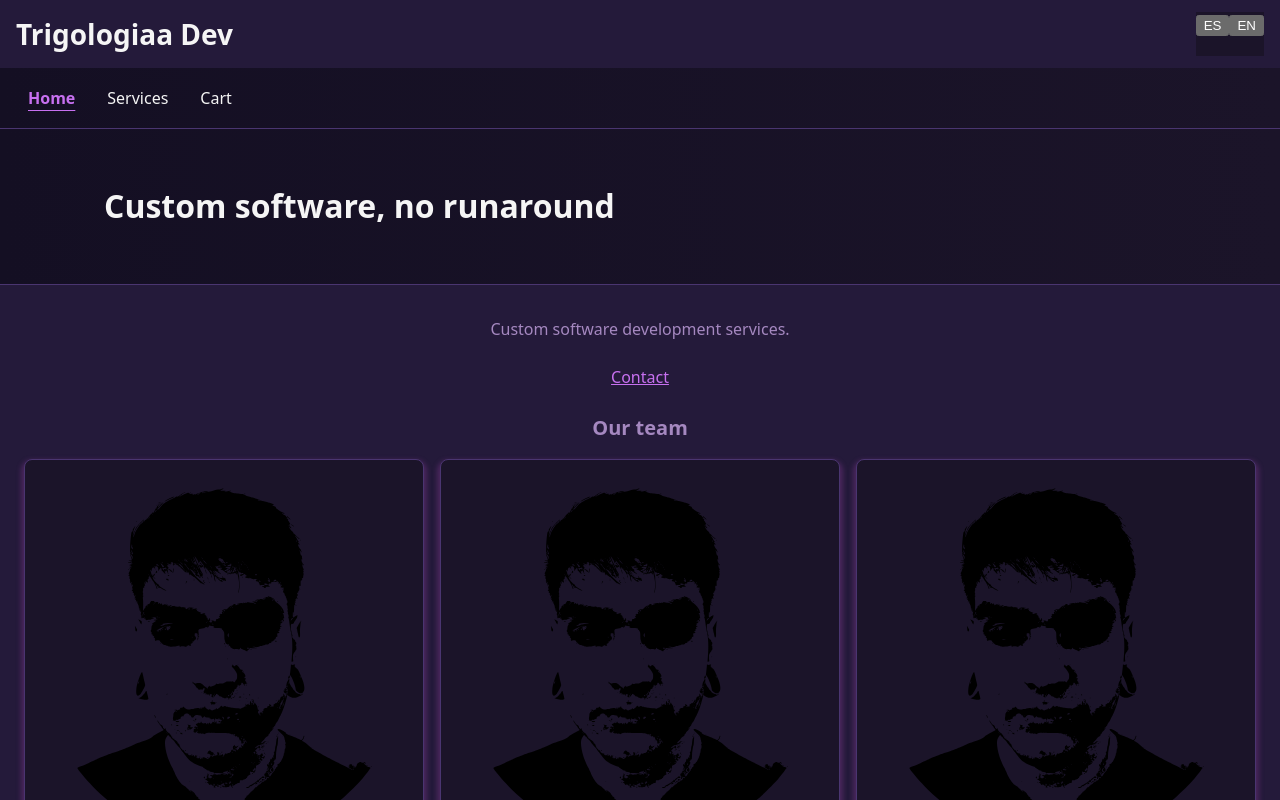
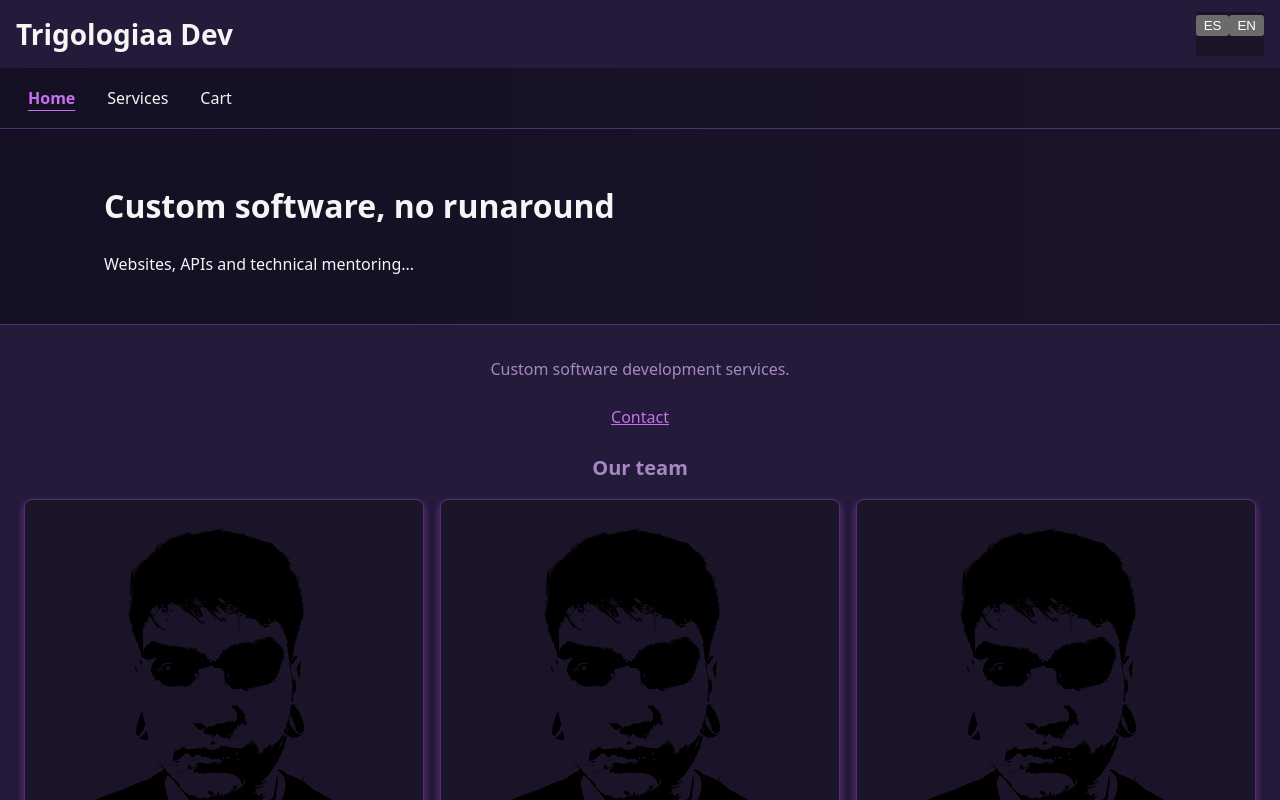
Before and after one commit to trigologiaa/frontend, a React (Vite) app: page / in a window 1280 px wide. Shown: the top 800 px of the page. Built offline with nearby package versions, Linux system fonts and the light colour scheme.

Commit message:
feat(home): show the value proposition

```diff
--- a/src/features/home/pages/Home.jsx
+++ b/src/features/home/pages/Home.jsx
@@ -2,5 +2,10 @@ import { useTranslation } from "react-i18next";
 
 export function Home() {
 	const { t } = useTranslation();
-	return <h1>{t("home.title")}</h1>;
+	return (
+		<>
+			<h1>{t("home.title")}</h1>
+			<p>{t("home.pitch")}</p>
+		</>
+	);
 }
--- a/src/i18n/locales/en.json
+++ b/src/i18n/locales/en.json
@@ -1,6 +1,7 @@
 {
 	"home": {
-		"title": "Custom software, no runaround"
+		"title": "Custom software, no runaround",
+		"pitch": "Websites, APIs and technical mentoring..."
 	},
 	"nav": {
 		"home": "Home",
--- a/src/i18n/locales/es.json
+++ b/src/i18n/locales/es.json
@@ -1,6 +1,7 @@
 {
 	"home": {
-		"title": "Software a tu medida, sin vueltas"
+		"title": "Software a tu medida, sin vueltas",
+		"pitch": "Sitios web, APIs y mentoría técnica..."
 	},
 	"nav": {
 		"home": "Inicio",
```
Also changed, not shown: 1 other file (tests, documents, lock files or other folders).
